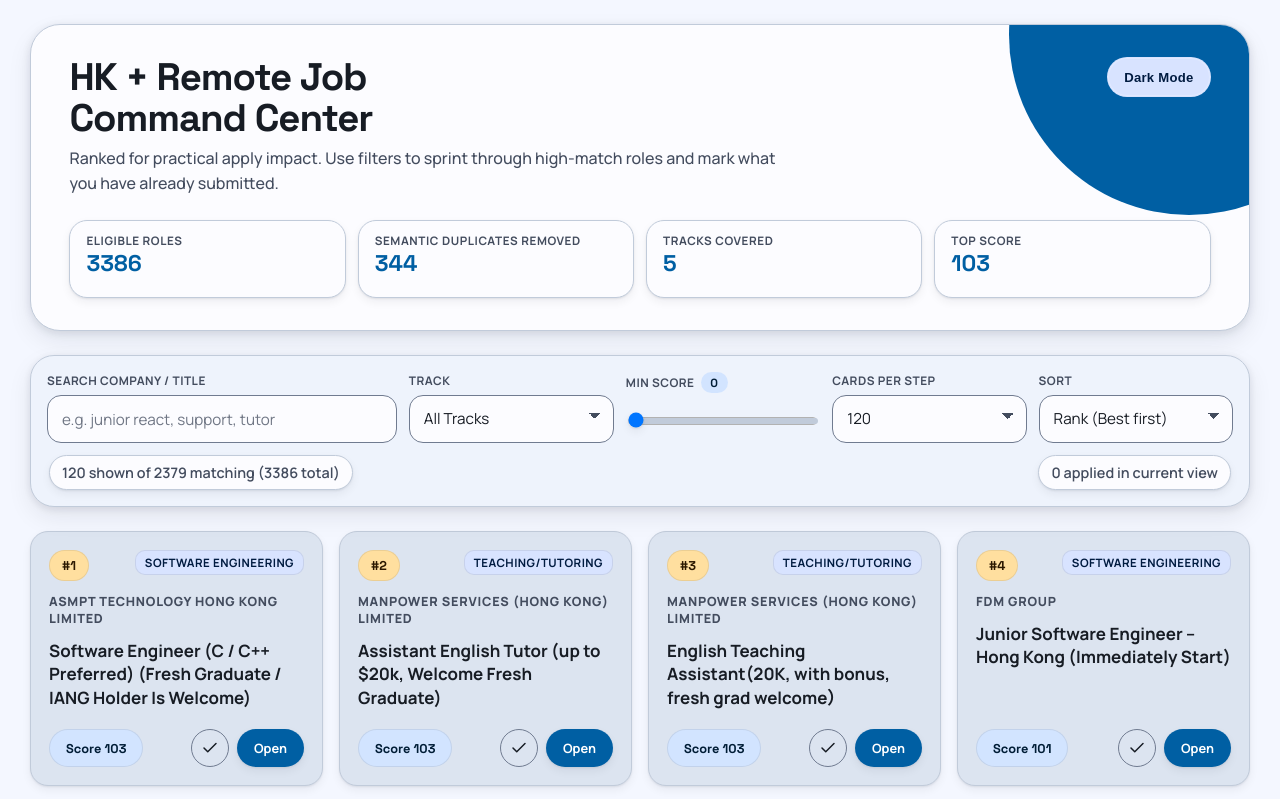
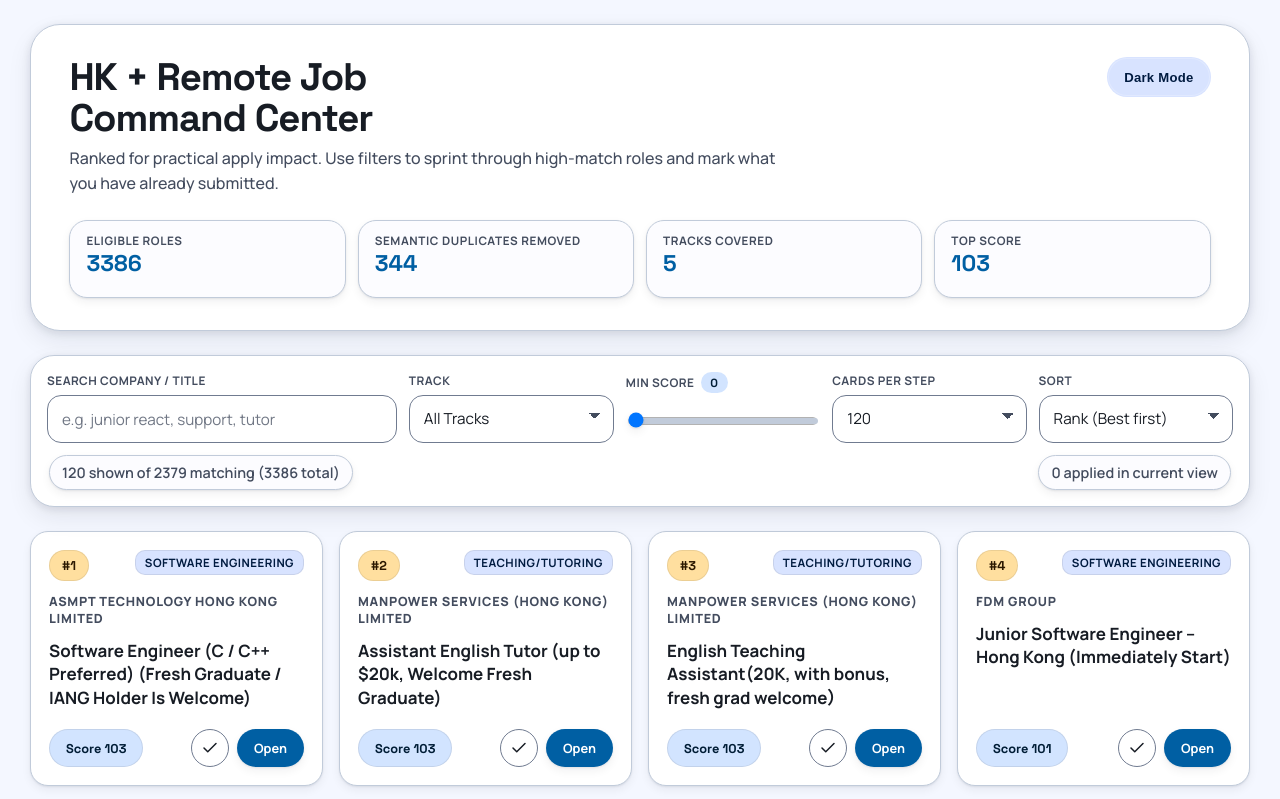
Before and after one commit to akiftaseen/career-ops-html-maintenance, a website: page batch/master-ranked-jobs.html in a window 1280 px wide. Shown: the top 799 px of the page. Drawn offline with Linux system fonts and the light colour scheme.

Commit message:
style: white cards/tabs with contrasted off-white background and removed hero circle

```diff
--- a/batch/master-ranked-jobs.html
+++ b/batch/master-ranked-jobs.html
@@ -127,7 +127,7 @@
     .hero {
       border: 1px solid var(--md-outline-variant);
       border-radius: var(--radius-xl);
-      background: var(--md-surface);
+      background: #ffffff;
       padding: 32px clamp(20px, 3vw, 40px);
       margin-bottom: 24px;
       box-shadow: var(--elev-2);
@@ -135,24 +135,10 @@
       overflow: hidden;
       transition: background-color 0.25s ease, border-color 0.25s ease, box-shadow 0.25s ease;
     }
-    .hero::after {
-      content: "";
-      position: absolute;
-      width: 360px;
-      height: 360px;
-      right: -120px;
-      top: -170px;
-      border-radius: 50%;
-      background: var(--md-surface-tint);
-      pointer-events: none;
-    }
     body[data-theme="dark"] .hero {
       border-color: var(--md-outline-variant);
       background: var(--md-surface-container-highest);
       box-shadow: var(--elev-2);
-    }
-    body[data-theme="dark"] .hero::after {
-      background: var(--md-surface-tint);
     }
     h1 {
       margin: 0 0 8px 0;
@@ -242,7 +228,7 @@
       top: 12px;
       z-index: 4;
       border-radius: var(--radius-l);
-      background: var(--md-surface-container);
+      background: #ffffff;
       padding: 16px;
       margin-bottom: 24px;
       border: 1px solid var(--md-outline-variant);
@@ -276,7 +262,7 @@
     .control select {
       border: 1px solid var(--md-outline);
       border-radius: var(--radius-s);
-      background: var(--md-surface);
+      background: #ffffff;
       color: var(--md-on-surface);
       min-height: 48px;
       padding: 0 14px;
@@ -297,6 +283,10 @@
       outline: none;
       border-color: var(--md-primary);
       box-shadow: 0 0 0 3px rgba(46, 127, 214, 0.2);
+    }
+    body[data-theme="dark"] .control input,
+    body[data-theme="dark"] .control select {
+      background: var(--md-surface-container);
     }
     body[data-theme="dark"] .control input:focus,
     body[data-theme="dark"] .control select:focus {
@@ -401,7 +391,7 @@
       position: relative;
       border-radius: var(--radius-m);
       border: 1px solid var(--md-outline-variant);
-      background: var(--md-surface-container-highest);
+      background: #ffffff;
       padding: 18px;
       display: flex;
       flex-direction: column;
@@ -412,7 +402,7 @@
     }
     .job-card:hover {
       transform: translateY(-2px);
-      background: var(--md-surface-container-highest);
+      background: #ffffff;
       box-shadow: var(--elev-2);
       border-color: var(--md-primary);
     }
@@ -427,7 +417,7 @@
     }
     .job-card.applied {
       border-color: var(--md-success);
-      background: var(--md-surface-container-highest);
+      background: #ffffff;
     }
     body[data-theme="dark"] .job-card.applied {
       background: var(--md-surface-container-highest);
@@ -656,11 +646,7 @@
         border-radius: var(--radius-l);
         padding: 22px 16px;
       }
-      .hero::after {
-        width: 260px;
-        height: 260px;
-      }
-      .controls {
+        .controls {
         top: 8px;
         border-radius: var(--radius-l);
         padding: 14px;
```
